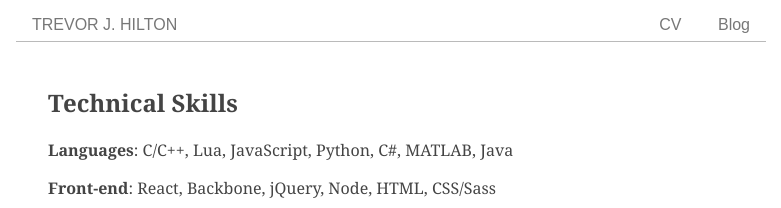
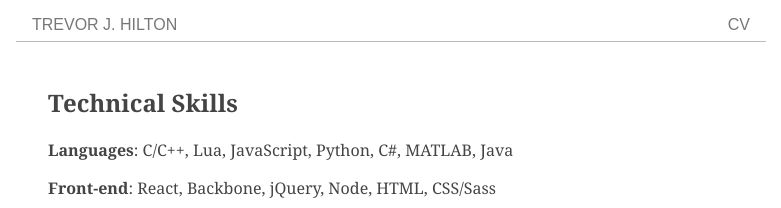
Before and after one commit to hiltontj/hiltontj.github.io, a Jekyll site: the page built from docs/cv/index.md, in a window 1280 px wide. Shown: the top 208 px of the page, without its empty margins (249-1030 px from the left). Built offline with Jekyll 4.4.1, drawn with Linux system fonts in a browser that asks for light colours.

Commit message:
remove blog link in header

```diff
--- a/docs/_layouts/default.html
+++ b/docs/_layouts/default.html
@@ -13,7 +13,7 @@
                     <div class="pure-menu-item"><a class="pure-menu-link" href="/">TREVOR J. HILTON</a></div>
                     <div class="pure-menu-list">
                         <div class="pure-menu-item"><a class="pure-menu-link" href="/cv/">CV</a></div>
-                        <div class="pure-menu-item"><a class="pure-menu-link" href="/blog/">Blog</a></div>
+                        <!--<div class="pure-menu-item"><a class="pure-menu-link" href="/blog/">Blog</a></div>-->
 					</div>
                 </div>
             </div>
```
